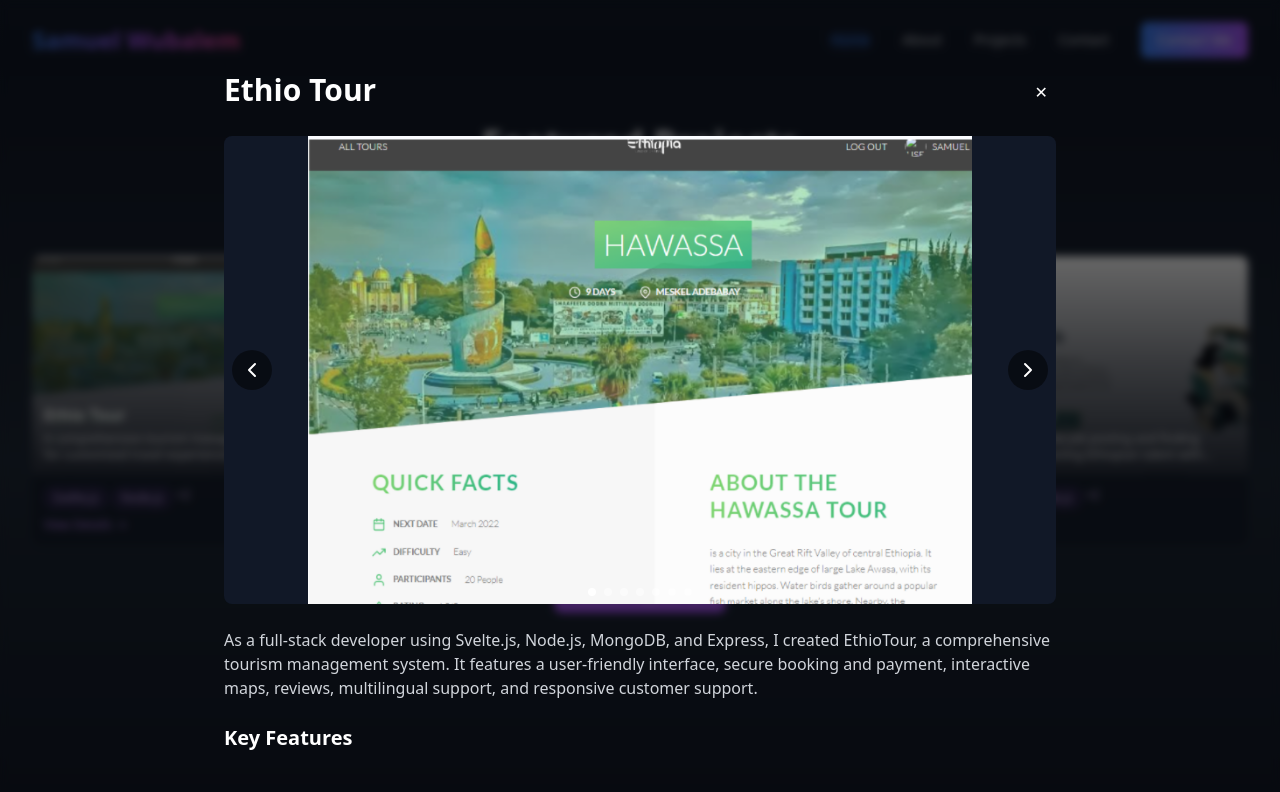
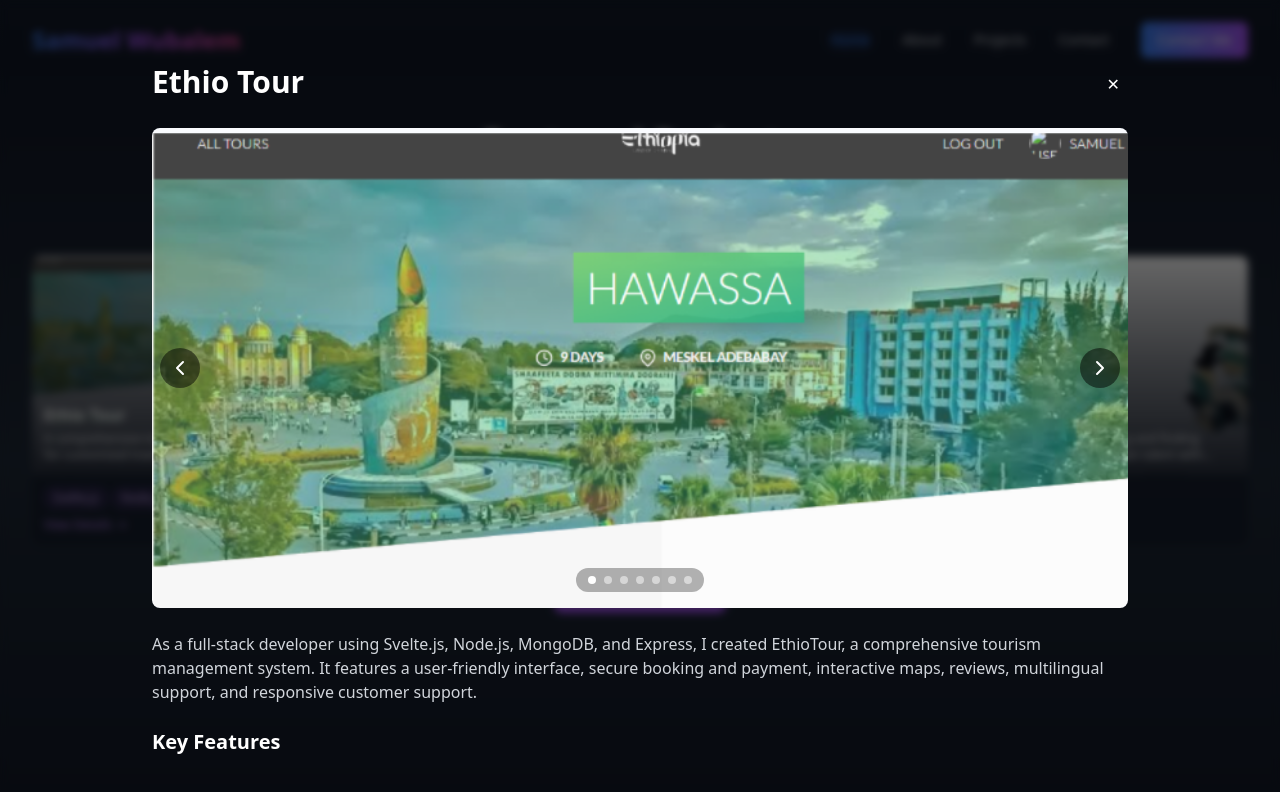
Before and after one commit to EpochX-sol/personal-website, a React (Create React App) app: page / in a window 1280 px wide. Both pictures are taken after a click on the element 178 px from the left and 2580 px from the top of the page. Shown: the part 2180-2972 px from the top of the page. Built offline with nearby package versions, Linux system fonts and the light colour scheme.

Commit message:
fix build error

```diff
--- a/src/components/sections/Projects.tsx
+++ b/src/components/sections/Projects.tsx
@@ -278,8 +278,13 @@ export default function Projects() {
               initial={{ scale: 0.9, opacity: 0 }}
               animate={{ scale: 1, opacity: 1 }}
               exit={{ scale: 0.9, opacity: 0 }}
-              className="glass rounded-2xl p-6 md:p-8 max-w-4xl w-full max-h-[90vh] overflow-y-auto relative z-10 scrollbar-none"
-              style={{ scrollbarWidth: 'none', msOverflowStyle: 'none' }}
+              className="glass rounded-2xl p-4 md:p-6 max-w-5xl w-full max-h-[90vh] overflow-y-auto relative z-10 scrollbar-none"
+              style={{
+                scrollbarWidth: 'none',
+                msOverflowStyle: 'none',
+                overflowY: 'auto',
+                overflowX: 'hidden'
+              }}
             >
               {(() => {
                 const project = projects.find(p => p.id === selectedProject)
@@ -297,35 +302,47 @@ export default function Projects() {
                       </button>
                     </div>
 
-                    <div className="relative aspect-video rounded-lg overflow-hidden mb-6 bg-gray-900">
+                    <div className="relative w-full h-[60vh] rounded-lg overflow-hidden mb-6 bg-gray-900">
                       <img
                         src={project.images[currentImageIndex]}
-                        alt={`${project.title} - Image ${currentImageIndex + 1}`}
-                        className="w-full h-full object-contain"
+                        alt={project.title}
+                        className="w-full h-full object-cover"
+                        style={{
+                          objectPosition: 'center top'
+                        }}
                       />
 
                       {/* Navigation Arrows */}
                       {project.images.length > 1 && (
                         <>
                           <button
-                            onClick={prevImage}
+                            onClick={(e) => {
+                              e.stopPropagation();
+                              prevImage();
+                            }}
                             className="absolute left-2 top-1/2 -translate-y-1/2 p-2 bg-black/50 hover:bg-black/70 rounded-full transition-colors"
                           >
                             <ChevronLeft className="w-6 h-6" />
                           </button>
                           <button
-                            onClick={nextImage}
+                            onClick={(e) => {
+                              e.stopPropagation();
+                              nextImage();
+                            }}
                             className="absolute right-2 top-1/2 -translate-y-1/2 p-2 bg-black/50 hover:bg-black/70 rounded-full transition-colors"
                           >
                             <ChevronRight className="w-6 h-6" />
                           </button>
 
                           {/* Image Indicators */}
-                          <div className="absolute bottom-2 left-1/2 -translate-x-1/2 flex gap-2">
+                          <div className="absolute bottom-4 left-1/2 -translate-x-1/2 flex gap-2 bg-black/30 px-3 py-2 rounded-full">
                             {project.images.map((_, idx) => (
                               <button
                                 key={idx}
-                                onClick={() => setCurrentImageIndex(idx)}
+                                onClick={(e) => {
+                                  e.stopPropagation();
+                                  setCurrentImageIndex(idx);
+                                }}
                                 className={`w-2 h-2 rounded-full transition-colors ${
                                   idx === currentImageIndex ? 'bg-white' : 'bg-white/50'
                                 }`}
```
